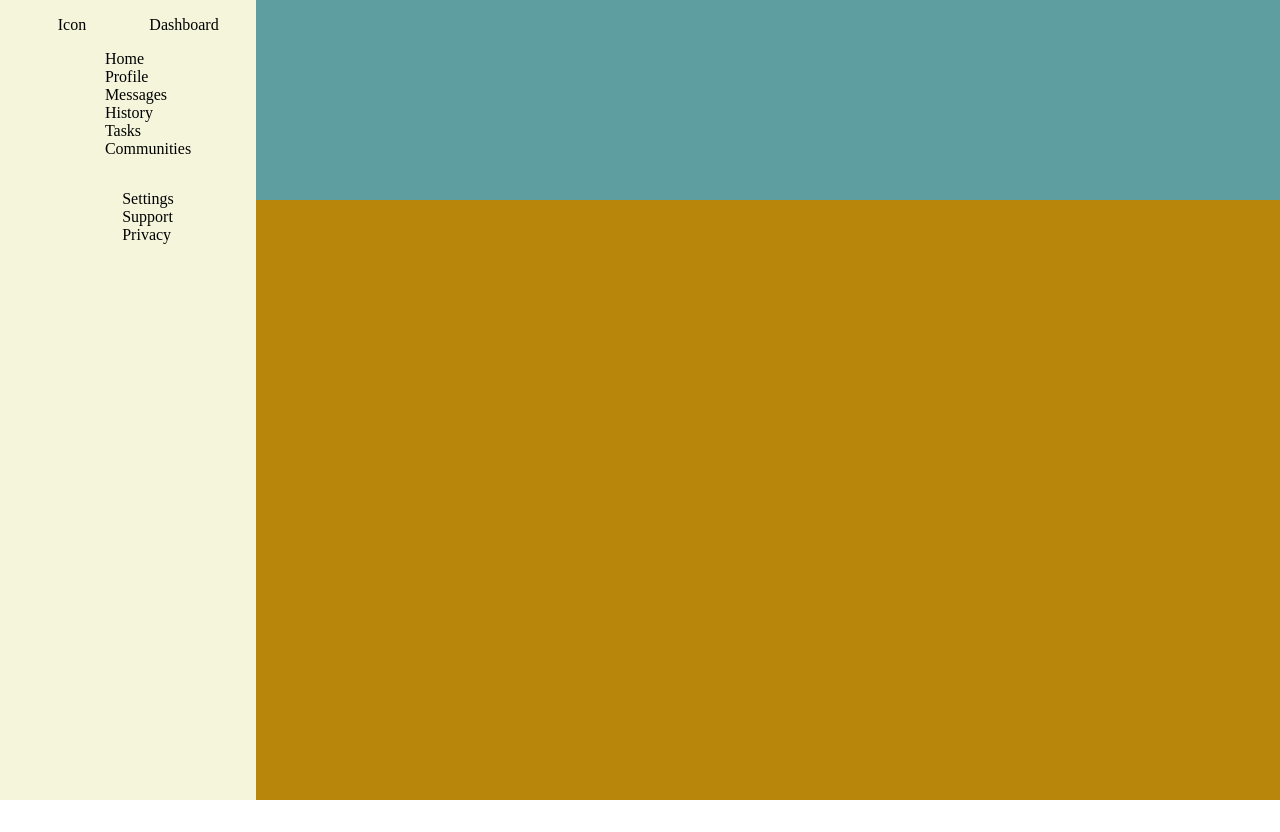
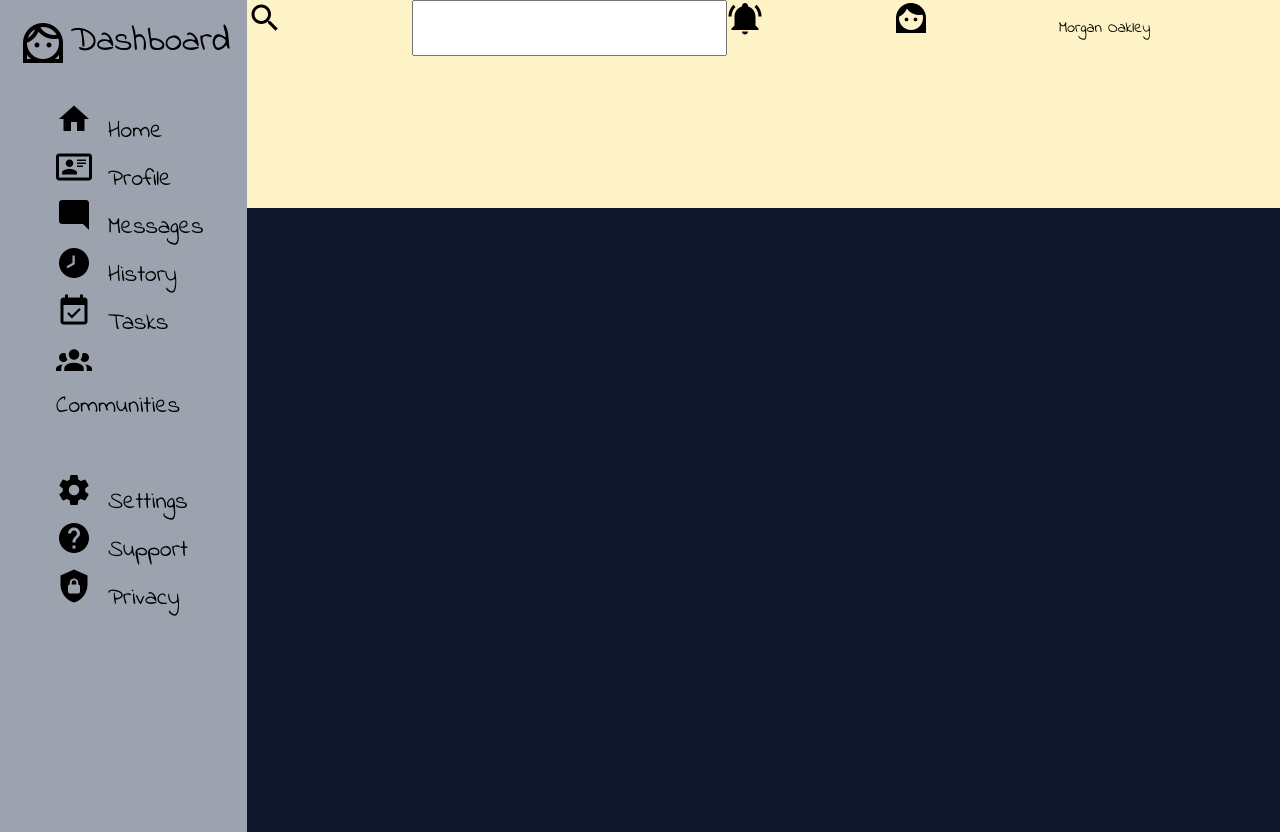
Before and after one commit to nskills-lab/admin-dashboard, a plain HTML site: page index.html in a window 1280 px wide. Before the commit the page ends 800 px from the top, so only its background shows below. Drawn offline with Linux system fonts and the light colour scheme.

Commit message:
Complete sidebar

```diff
--- a/index.html
+++ b/index.html
@@ -6,33 +6,44 @@
     <meta name="viewport" content="width=device-width, initial-scale=1.0">
     <title>Admin Dashboard</title>
     <link rel="stylesheet" href="styles/styles.css">
+    <link rel="preconnect" href="https://fonts.googleapis.com">
+    <link rel="preconnect" href="https://fonts.gstatic.com" crossorigin>
+    <link href="https://fonts.googleapis.com/css2?family=Indie+Flower&display=swap" rel="stylesheet">
 </head>
 <body>
     <div class="container">
         <div class="sidebar">
             <div class="sidebar-title">
-                <div>Icon</div>
+                <img src="images/dashboard.png" alt="Profile image">
                 <div>Dashboard</div>
             </div>
             <div class="sidebar-options">
                 <ul>
-                    <li><img>Home</li>
-                    <li>Profile</li>
-                    <li>Messages</li>
-                    <li>History</li>
-                    <li>Tasks</li>
-                    <li>Communities</li>
+                    <li><img src="images/home.png" alt="Home icon">Home</li>
+                    <li><img src="images/profile.png" alt="Profile icon">Profile</li>
+                    <li><img src="images/message-reply.png" alt="Messages icon">Messages</li>
+                    <li><img src="images/clock-time-eight.png" alt="History icon">History</li>
+                    <li><img src="images/calendar-check.png" alt="Tasks icon">Tasks</li>
+                    <li><img src="images/account-group.png" alt="Group icon">Communities</li>
                 </ul>
             </div>
             <div class="sidebar-settings">
                 <ul>
-                    <li>Settings</li>
-                    <li>Support</li>
-                    <li>Privacy</li>
+                    <li><img src="images/cog.png" alt="Settings icon">Settings</li>
+                    <li><img src="images/help-circle.png" alt="Support icon">Support</li>
+                    <li><img src="images/shield-lock.png" alt="Privacy icon">Privacy</li>
                 </ul>
             </div>
         </div>
-        <div class="header"></div>
+        <div class="header">
+            <div class="header-top">
+                <img src="images/magnify.png" alt="Search icon">
+                <input type="search">
+                <img src="images/bell-ring.png" alt="Bell icon">
+                <img src="images/profile-small.png" alt="Profile image small">
+                <p>Morgan Oakley</p>
+            </div>
+        </div>
         <div class="main-content"></div>
     </div>
 </body>
--- a/styles/styles.css
+++ b/styles/styles.css
@@ -1,6 +1,7 @@
 body {
   box-sizing: border-box;
   margin: 0;
+  font-family: "Indie Flower", cursive;
 }
 
 .container {
@@ -8,7 +9,7 @@ body {
   height: 100vh;
   background-color: grey;
   display: grid;
-  grid-template-columns: 1fr 4fr;
+  grid-template-columns: 1fr 5fr;
   grid-template-rows: 1fr 3fr;
   grid-template-areas:
     "sidebar header"
@@ -17,24 +18,42 @@ body {
 
 .sidebar {
   grid-area: sidebar;
-  background-color: beige;
+  background-color: #9ca3af;
+  height: 100vh;
   padding: 1rem;
+  display: grid;
+  grid-template-rows: 1fr 2fr 6fr;
+  justify-items: start;
 }
 
 .sidebar-title {
   display: grid;
-  grid-template-columns: repeat(2, 1fr);
-  justify-items: center;
+  grid-template-columns: 1fr 3fr;
+  font-size: 2.2rem;
+}
+
+.sidebar-title div {
+  align-content: flex-start;
+  justify-self: start;
+}
+
+.sidebar-title img {
+  align-content: flex-start;
+  justify-self: end;
+  margin: 0.2rem;
 }
 
 .sidebar-options {
   display: grid;
   justify-items: center;
+  font-size: 1.5rem;
+  gap: 0.2rem;
 }
 
 .sidebar-settings {
   display: grid;
   justify-items: center;
+  font-size: 1.5rem;
 }
 
 ul > li {
@@ -42,12 +61,24 @@ ul > li {
   cursor: pointer;
 }
 
+li > img {
+  margin-right: 1rem;
+  padding: 0;
+}
+
 .header {
   grid-area: header;
-  background-color: cadetblue;
+  background-color: #fef3c7;
+  grid-template-rows: repeat(2, 1fr);
+}
+
+.header-top {
+  display: grid;
+  grid-template-columns: 1fr 3fr repeat(3 1fr);
+  grid-auto-flow: column;
 }
 
 .main-content {
   grid-area: main-content;
-  background-color: darkgoldenrod;
+  background-color: #0f172a;
 }
```
Also changed, not shown: images/account-group.png (added), images/bell-ring.png (added), images/calendar-check.png (added), images/clock-time-eight.png (added), images/cog.png (added), images/dashboard.png (added), images/help-circle.png (added), images/home.png (added), images/magnify.png (added), images/message-reply.png (added), images/profile-small.png (added), images/profile.png (added), images/shield-lock.png (added), 1 other file.
